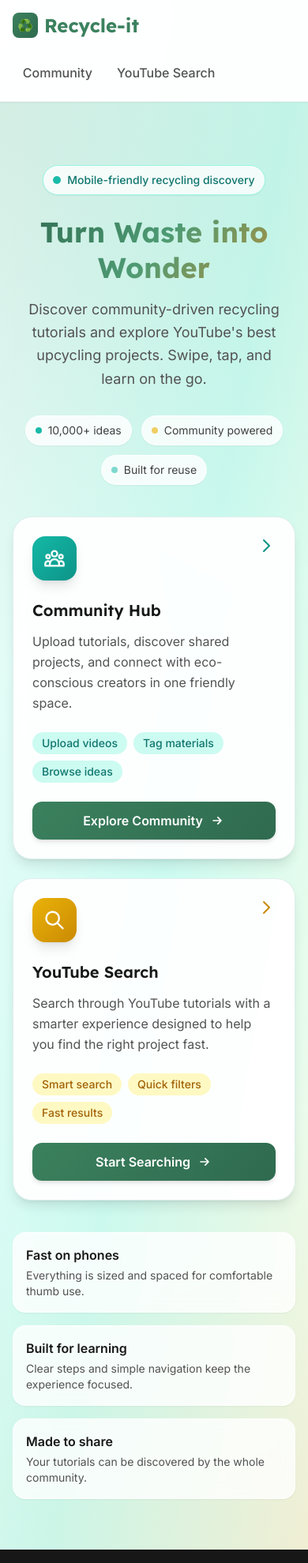
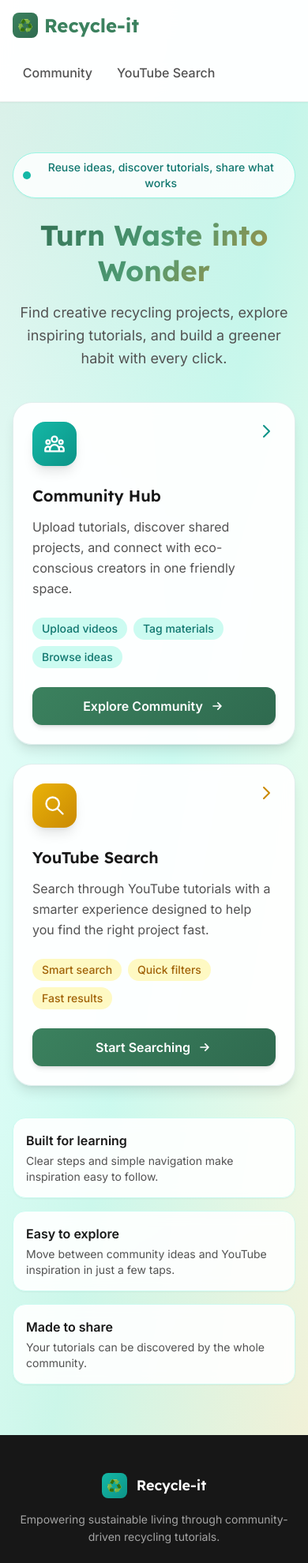
Before and after one commit to Reda-hi/Reda-hi.github.io, a website: page index.html in a window 390 px wide. Shown: the top 1979 px of the page at 79% size. Drawn offline with nearby package versions, Linux system fonts and the light colour scheme.

Commit message:
Refresh homepage layout and remove mobile note

```diff
--- a/index.html
+++ b/index.html
@@ -115,35 +115,21 @@
   </header>
 
   <!-- Hero Section -->
-  <section class="pt-20 pb-16 sm:pt-24 sm:pb-20 px-4 sm:px-6 lg:px-8 relative overflow-hidden">
-    <div class="absolute inset-0 pointer-events-none" style="background: radial-gradient(circle at top left, rgba(78, 155, 116, 0.16), transparent 38%), radial-gradient(circle at bottom right, rgba(194, 141, 52, 0.12), transparent 30%);"></div>
+  <section class="pt-16 pb-16 sm:pt-20 sm:pb-20 px-4 sm:px-6 lg:px-8 relative overflow-hidden">
+    <div class="absolute inset-0 pointer-events-none" style="background: radial-gradient(circle at top left, rgba(78, 155, 116, 0.12), transparent 40%), radial-gradient(circle at bottom right, rgba(194, 141, 52, 0.1), transparent 32%);"></div>
 
     <div class="max-w-7xl mx-auto relative z-10">
       <div class="text-center mb-10 md:mb-14 animate-fade-in">
-        <div class="inline-flex items-center gap-2 rounded-full border border-primary-200 bg-white/80 px-3 py-2 text-sm font-medium text-primary-700 shadow-sm mb-6">
-          <span class="inline-block h-2.5 w-2.5 rounded-full bg-primary-500 animate-pulse"></span>
-          Mobile-friendly recycling discovery
+        <div class="inline-flex items-center gap-2 rounded-full border border-primary-200 bg-white/85 px-3 py-2 text-sm font-medium text-primary-700 shadow-sm mb-6">
+          <span class="inline-block h-2.5 w-2.5 rounded-full bg-primary-500"></span>
+          Reuse ideas, discover tutorials, share what works
         </div>
         <h1 class="font-display text-4xl sm:text-5xl lg:text-7xl font-bold text-gradient mb-4 sm:mb-6 leading-tight">
           Turn Waste into Wonder
         </h1>
         <p class="text-lg sm:text-xl md:text-2xl text-neutral-600 max-w-3xl mx-auto leading-relaxed px-2">
-          Discover community-driven recycling tutorials and explore YouTube's best upcycling projects. Swipe, tap, and learn on the go.
+          Find creative recycling projects, explore inspiring tutorials, and build a greener habit with every click.
         </p>
-        <div class="mt-8 flex flex-wrap justify-center gap-3 text-sm text-neutral-700">
-          <div class="flex items-center gap-2 rounded-full border border-white/70 bg-white/80 px-3 py-2 shadow-sm">
-            <div class="w-2 h-2 bg-primary-500 rounded-full animate-pulse"></div>
-            <span>10,000+ ideas</span>
-          </div>
-          <div class="flex items-center gap-2 rounded-full border border-white/70 bg-white/80 px-3 py-2 shadow-sm">
-            <div class="w-2 h-2 bg-secondary-500 rounded-full animate-pulse" style="animation-delay: 0.5s;"></div>
-            <span>Community powered</span>
-          </div>
-          <div class="flex items-center gap-2 rounded-full border border-white/70 bg-white/80 px-3 py-2 shadow-sm">
-            <div class="w-2 h-2 bg-primary-500 rounded-full animate-pulse" style="animation-delay: 1s;"></div>
-            <span>Built for reuse</span>
-          </div>
-        </div>
       </div>
 
       <div class="grid gap-6 lg:grid-cols-2 max-w-5xl mx-auto">
@@ -215,15 +201,15 @@
       </div>
 
       <div class="mt-10 grid gap-4 md:grid-cols-3 max-w-5xl mx-auto">
-        <div class="rounded-2xl border border-white/70 bg-white/80 p-4 text-left shadow-sm backdrop-blur">
-          <p class="font-semibold text-neutral-900">Fast on phones</p>
-          <p class="text-sm text-neutral-600 mt-1">Everything is sized and spaced for comfortable thumb use.</p>
+        <div class="rounded-2xl border border-primary-100 bg-white/90 p-4 text-left shadow-sm backdrop-blur">
+          <p class="font-semibold text-neutral-900">Built for learning</p>
+          <p class="text-sm text-neutral-600 mt-1">Clear steps and simple navigation make inspiration easy to follow.</p>
         </div>
-        <div class="rounded-2xl border border-white/70 bg-white/80 p-4 text-left shadow-sm backdrop-blur">
-          <p class="font-semibold text-neutral-900">Built for learning</p>
-          <p class="text-sm text-neutral-600 mt-1">Clear steps and simple navigation keep the experience focused.</p>
+        <div class="rounded-2xl border border-primary-100 bg-white/90 p-4 text-left shadow-sm backdrop-blur">
+          <p class="font-semibold text-neutral-900">Easy to explore</p>
+          <p class="text-sm text-neutral-600 mt-1">Move between community ideas and YouTube inspiration in just a few taps.</p>
         </div>
-        <div class="rounded-2xl border border-white/70 bg-white/80 p-4 text-left shadow-sm backdrop-blur">
+        <div class="rounded-2xl border border-primary-100 bg-white/90 p-4 text-left shadow-sm backdrop-blur">
           <p class="font-semibold text-neutral-900">Made to share</p>
           <p class="text-sm text-neutral-600 mt-1">Your tutorials can be discovered by the whole community.</p>
         </div>
```
